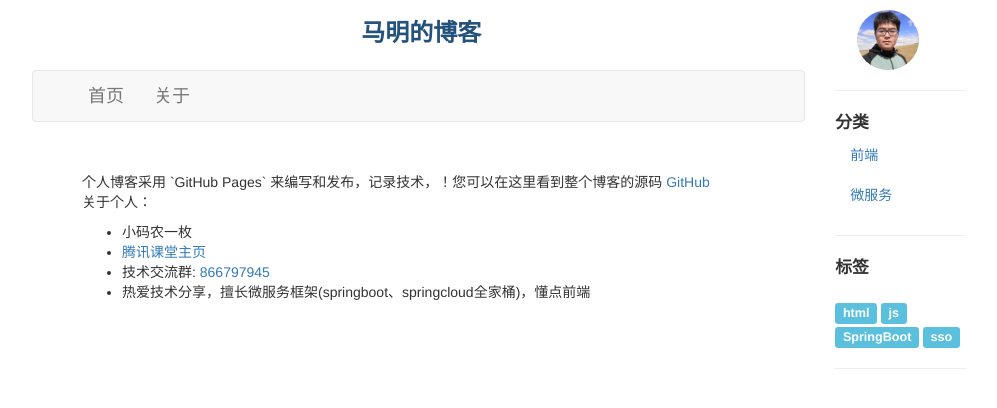
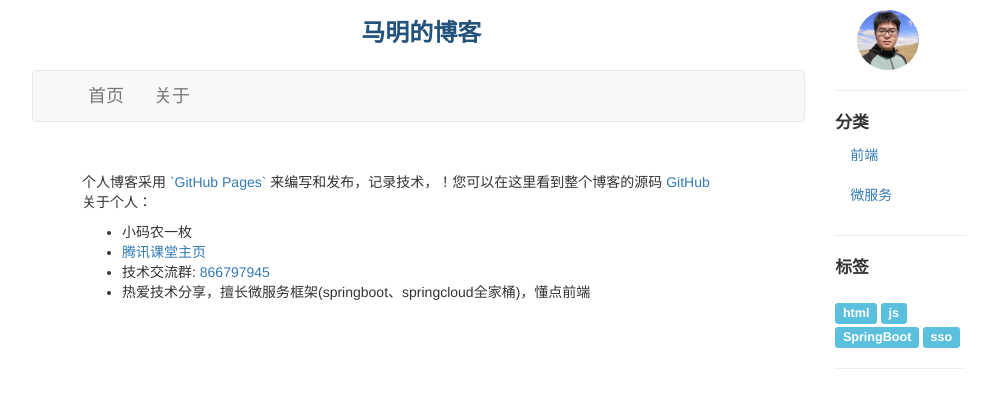
Before and after one commit to chaojunma/chaojunma.github.io, a Jekyll site: the page built from about.md, in a window 1280 px wide. Shown: the top 408 px of the page, without its empty margins (141-1138 px from the left). Built offline with Jekyll 4.4.1, drawn with Linux system fonts in a browser that asks for light colours.

Commit message:
修改样式

```diff
--- a/about.md
+++ b/about.md
@@ -7,13 +7,13 @@
 
 
 <div style="margin-top:50px;padding-left:50px;">
-   个人博客采用 `GitHub Pages` 来编写和发布，记录技术，！您可以在这里看到整个博客的源码 <a href="https://github.com/chaojunma/chaojunma.github.io">GitHub</a>
+   个人博客采用 <a href="https://pages.github.com/" style="text-decoration:none">`GitHub Pages`</a> 来编写和发布，记录技术，！您可以在这里看到整个博客的源码 <a href="https://github.com/chaojunma/chaojunma.github.io">GitHub</a>
    <p>
  	关于个人：
 	<ul>
 	    <li>小码农一枚</li>
-	    <li><a href="https://mming.ke.qq.com/">腾讯课堂主页</a></li>
-	    <li>技术交流群: <a href="tencent://VisitPublicGroup/?subcmd=VisitPublicGroup&amp;param=7B22457874506172616D223A7B226170704964223A2230227D2C2267726F757055696E223A3836363739373934352C2276697369746F72223A317D&amp;fuin=171851697">866797945</a></li>
+	    <li><a href="https://mming.ke.qq.com/" style="text-decoration:none">腾讯课堂主页</a></li>
+	    <li>技术交流群: <a href="tencent://VisitPublicGroup/?subcmd=VisitPublicGroup&amp;param=7B22457874506172616D223A7B226170704964223A2230227D2C2267726F757055696E223A3836363739373934352C2276697369746F72223A317D&amp;fuin=171851697" style="text-decoration:none">866797945</a></li>
 	    <li>热爱技术分享，擅长微服务框架(springboot、springcloud全家桶)，懂点前端</li>
 	</ul>
    </p>
```
